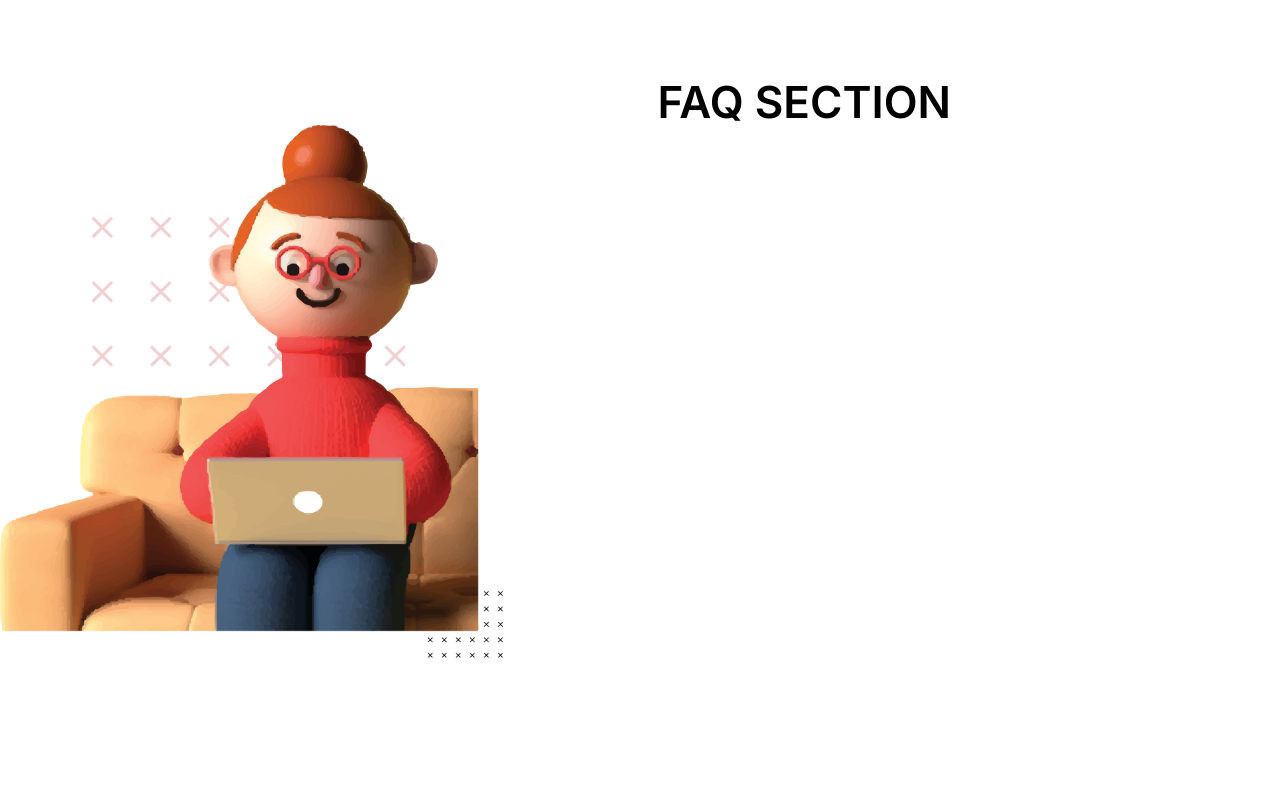
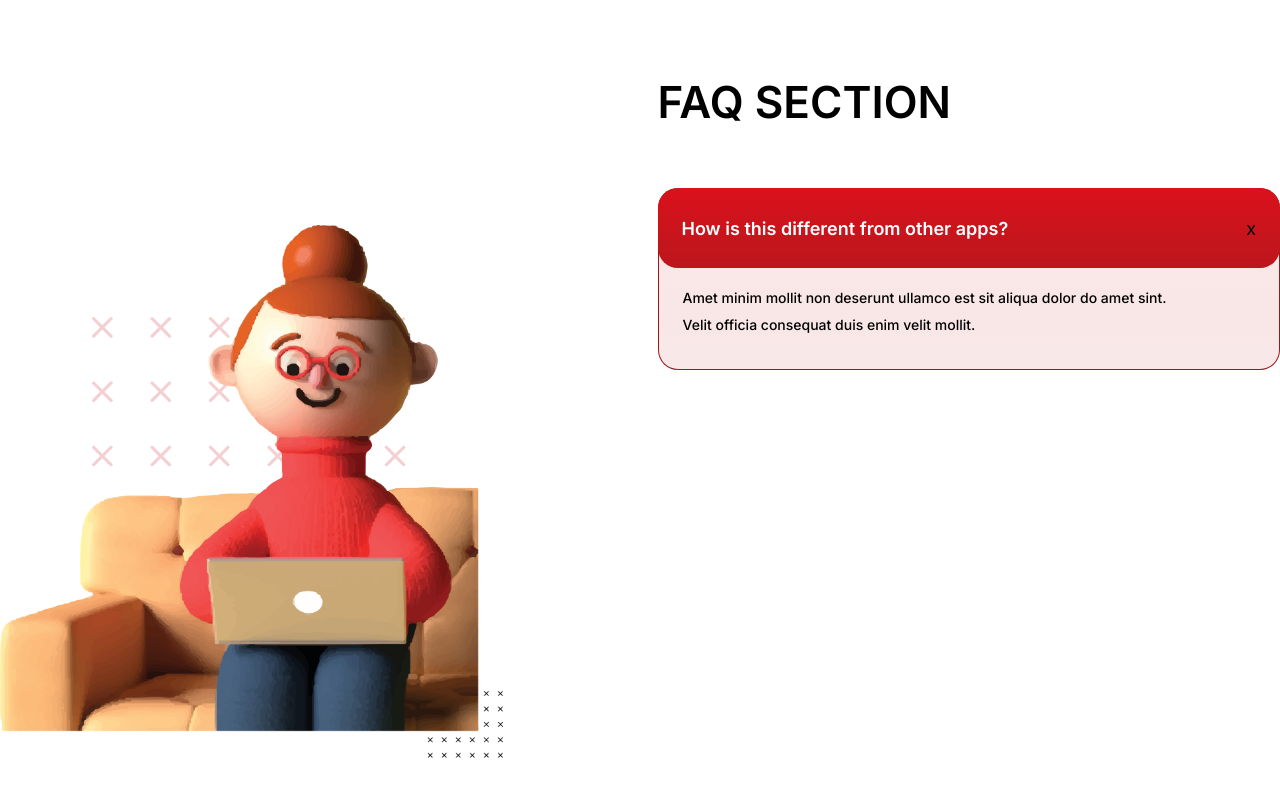
Before and after one commit to mdabhnx/gaman, a React (Create React App) app: page / in a window 1280 px wide. Shown: the part 3140-3940 px from the top of the page. Built offline with nearby package versions, Linux system fonts and the light colour scheme.

Commit message:
Faq cells updated

```diff
--- a/src/components/Faq/Faq.jsx
+++ b/src/components/Faq/Faq.jsx
@@ -12,7 +12,20 @@ const Faq = () => {
           <div className="faq-content-right">
             <div className="faq-title">FAQ Section</div>
 
-            <div className="faq-contents"></div>
+            <div className="faq-contents">
+              <div className="faq-cell-container">
+                <div className="faq-cell">
+                  <div className="name">
+                    How is this different from other apps?
+                  </div>
+                  <div className="action">x</div>
+                </div>
+                <div className="faq-details visible">
+                  Amet minim mollit non deserunt ullamco est sit aliqua dolor do
+                  amet sint. Velit officia consequat duis enim velit mollit.
+                </div>
+              </div>
+            </div>
           </div>
         </div>
       </div>
--- a/src/components/Faq/fag.scss
+++ b/src/components/Faq/fag.scss
@@ -11,7 +11,7 @@
     img {
       width: 503.27px;
       height: 532.72px;
-      margin-top: 51px;
+      margin-top: 151px;
     }
   }
   .faq-content-right {
@@ -33,6 +33,69 @@
       display: flex;
       flex-direction: column;
       gap: 20px;
+
+      .faq-cell-container {
+        position: relative;
+
+        .faq-cell {
+          width: 100%;
+          height: 80px;
+          background: linear-gradient(
+              180deg,
+              #e50f1c -38.3%,
+              rgba(146, 0, 0, 0.89) 198.94%
+            ),
+            #ffffff;
+          border-radius: 20px;
+          padding: 28px 24px;
+          display: flex;
+          justify-content: space-between;
+          align-items: center;
+
+          .name {
+            font-family: "Inter";
+            font-style: normal;
+            font-weight: 600;
+            font-size: 18px;
+            line-height: 23px;
+            color: #ffffff;
+          }
+
+          .action {
+            &:hover {
+              cursor: pointer;
+            }
+          }
+        }
+
+        .faq-details {
+          visibility: hidden;
+          position: absolute;
+          top: 0px;
+          z-index: -1;
+          background: linear-gradient(
+            180deg,
+            rgba(229, 15, 28, 0.1) -38.3%,
+            rgba(146, 0, 0, 0.089) 198.94%
+          );
+          border-radius: 20px;
+          width: 100%;
+          padding: 95px 89px 31px 24px;
+
+          font-family: "Inter";
+          font-style: normal;
+          font-weight: 500;
+          font-size: 14px;
+          line-height: 27px;
+          color: #000000;
+          border: 1px solid;
+          border-color: rgba(146, 0, 0, 0.89);
+        }
+      }
     }
   }
 }
+
+.visible {
+  visibility: visible !important;
+}
```
